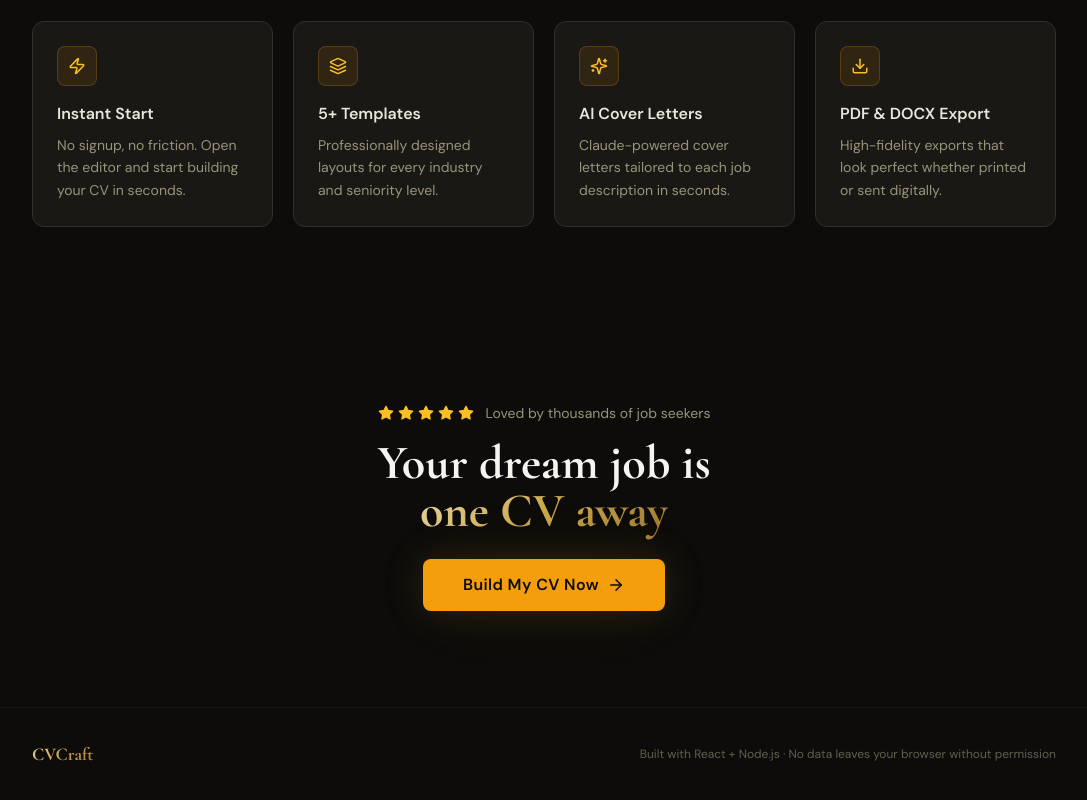
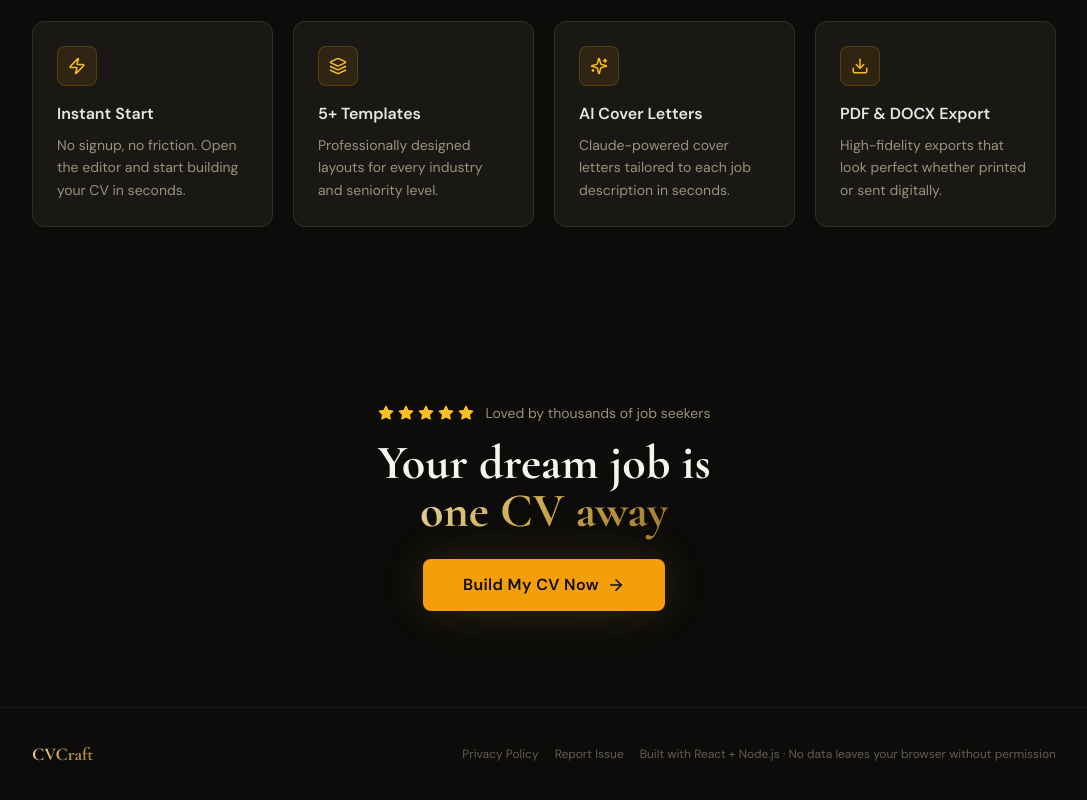
Before and after one commit to Blink-in/cvcraft, a React (Vite) app in the folder client/: page / in a window 1280 px wide. Shown: the part 1457-2257 px from the top of the page, without its empty margins (96-1183 px from the left). Built offline with nearby package versions, Linux system fonts and the light colour scheme; no server answers.

Commit message:
feat: add Privacy Policy, update sitemap, and fix missing icon imports

```diff
--- a/client/src/App.jsx
+++ b/client/src/App.jsx
@@ -4,6 +4,7 @@ import Dashboard from './pages/Dashboard.jsx'
 import CVBuilder from './pages/CVBuilder.jsx'
 import CoverLetterBuilder from './pages/CoverLetterBuilder.jsx'
 import ReportIssue from './pages/ReportIssue.jsx'
+import PrivacyPolicy from './pages/PrivacyPolicy.jsx'
 
 export default function App() {
   return (
@@ -13,6 +14,7 @@ export default function App() {
       <Route path="/cv/:id" element={<CVBuilder />} />
       <Route path="/cover-letter/:id" element={<CoverLetterBuilder />} />
       <Route path="/report-issue" element={<ReportIssue />} />
+      <Route path="/privacy-policy" element={<PrivacyPolicy />} />
       <Route path="*" element={<Navigate to="/" replace />} />
     </Routes>
   )
--- a/client/src/pages/LandingPage.jsx
+++ b/client/src/pages/LandingPage.jsx
@@ -180,7 +180,15 @@ export default function LandingPage() {
       <footer className="border-t border-obsidian-900 py-8 px-6">
         <div className="max-w-5xl mx-auto flex flex-col sm:flex-row items-center justify-between gap-4">
           <span className="font-display text-lg font-bold text-gradient">CVCraft</span>
-          <p className="text-xs text-obsidian-600">Built with React + Node.js · No data leaves your browser without permission</p>
+          <div className="flex items-center gap-4">
+            <button onClick={() => navigate('/privacy-policy')} className="text-xs text-obsidian-600 hover:text-obsidian-400 transition-colors">
+              Privacy Policy
+            </button>
+            <button onClick={() => navigate('/report-issue')} className="text-xs text-obsidian-600 hover:text-obsidian-400 transition-colors">
+              Report Issue
+            </button>
+            <p className="text-xs text-obsidian-600">Built with React + Node.js · No data leaves your browser without permission</p>
+          </div>
         </div>
       </footer>
     </div>
```
Also changed, not shown: 1 other file (tests, documents, lock files or other folders).
